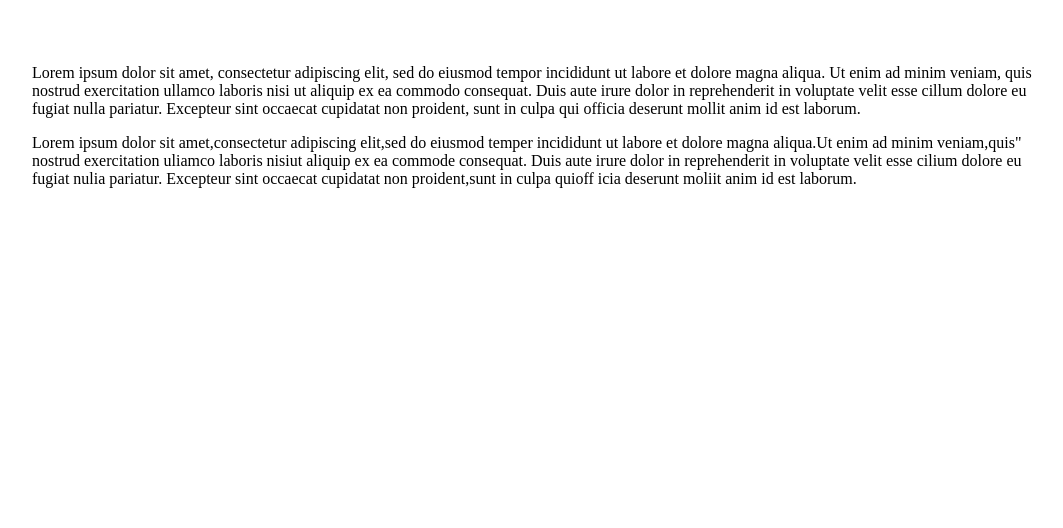
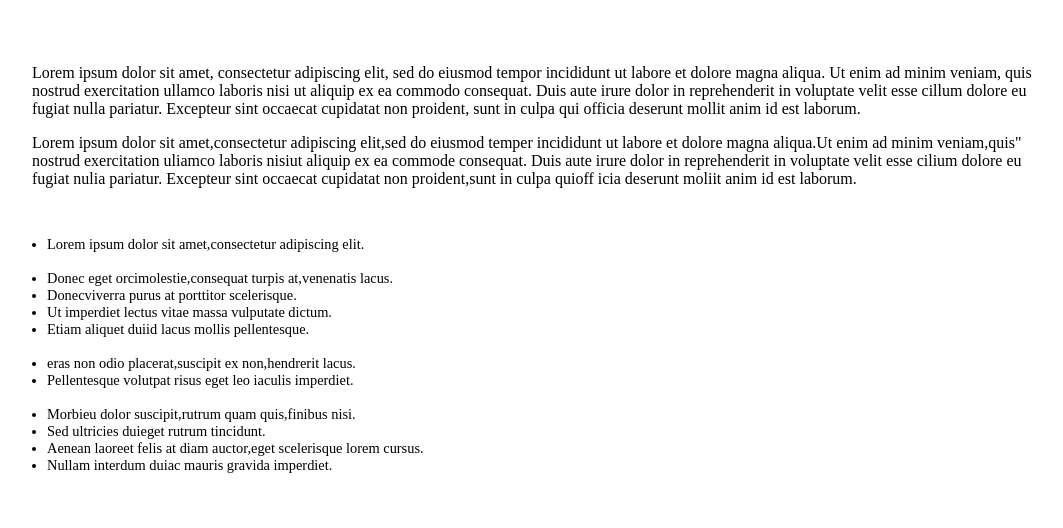
Before and after one commit to asthapandey06/template-branchMerge, a plain HTML site: page src/index.html in a window 1280 px wide. Shown: the whole page, without its empty margins (96-1159 px from the left). Drawn offline with Linux system fonts and the light colour scheme.

Commit message:
new-midModule

```diff
--- a/src/index.html
+++ b/src/index.html
@@ -25,5 +25,21 @@
                 Duis aute irure dolor in reprehenderit in voluptate velit esse cilium dolore eu fugiat nulia pariatur.
                 Excepteur sint occaecat cupidatat non proident,sunt in culpa quioff icia deserunt moliit anim id est laborum.
             </p><br>
+            <div>
+                <ul style="font-size: 90%; padding-inline-start: 15px;">
+                    <li>Lorem ipsum dolor sit amet,consectetur adipiscing elit.</li><br>
+                    <li>Donec eget orcimolestie,consequat turpis at,venenatis lacus.</li>
+                    <li>Donecviverra purus at porttitor scelerisque.</li>
+                    <li>Ut imperdiet lectus vitae massa vulputate dictum.</li>
+                    <li>Etiam aliquet duiid lacus mollis pellentesque.</li><br>
+                    <li>eras non odio placerat,suscipit ex non,hendrerit lacus.</li>
+                    <li>Pellentesque volutpat risus eget leo iaculis imperdiet.</li><br>
+                    <li>Morbieu dolor suscipit,rutrum quam quis,finibus nisi.</li>
+                    <li>Sed ultricies duieget rutrum tincidunt.</li>
+                    <li>Aenean laoreet felis at diam auctor,eget scelerisque lorem cursus.</li>
+                    <li>Nullam interdum duiac mauris gravida imperdiet.</li>
+                </ul>
+                <br><br>
+            </div>
         </body>
 </html>
```
